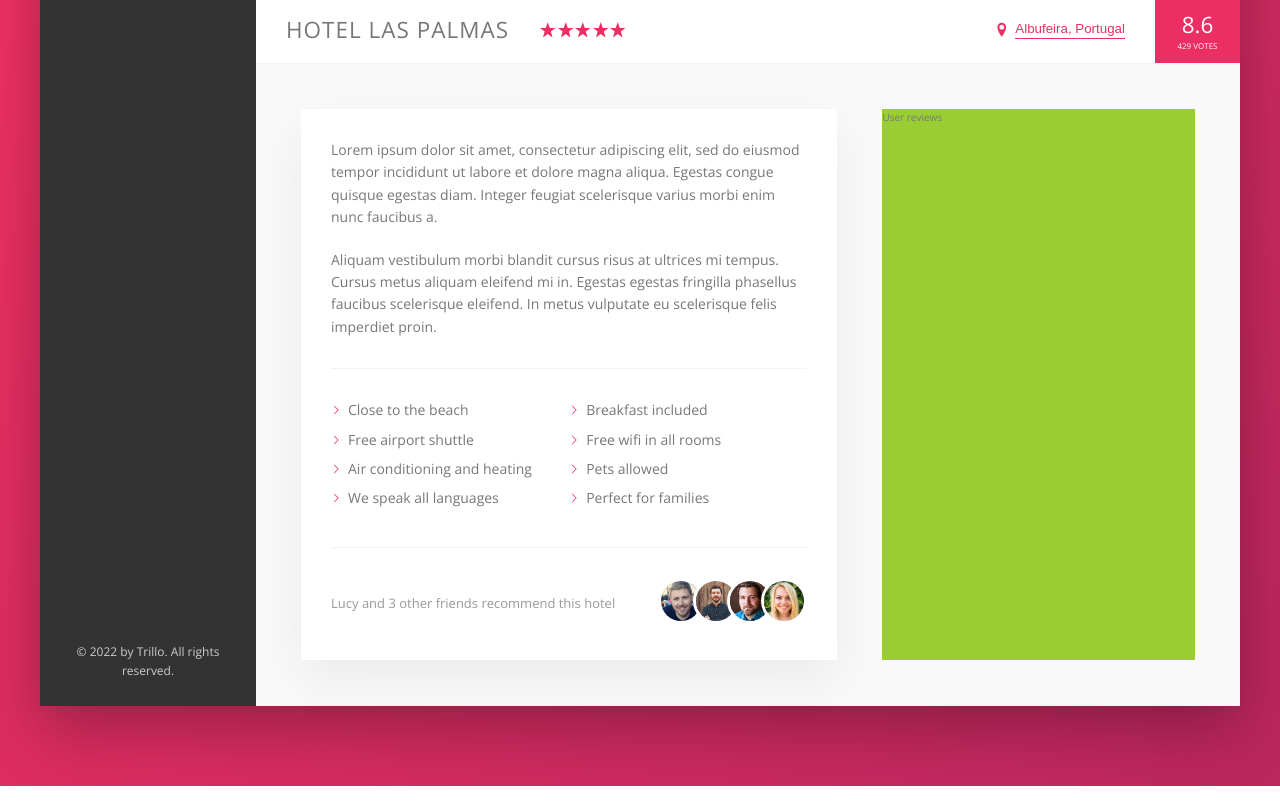
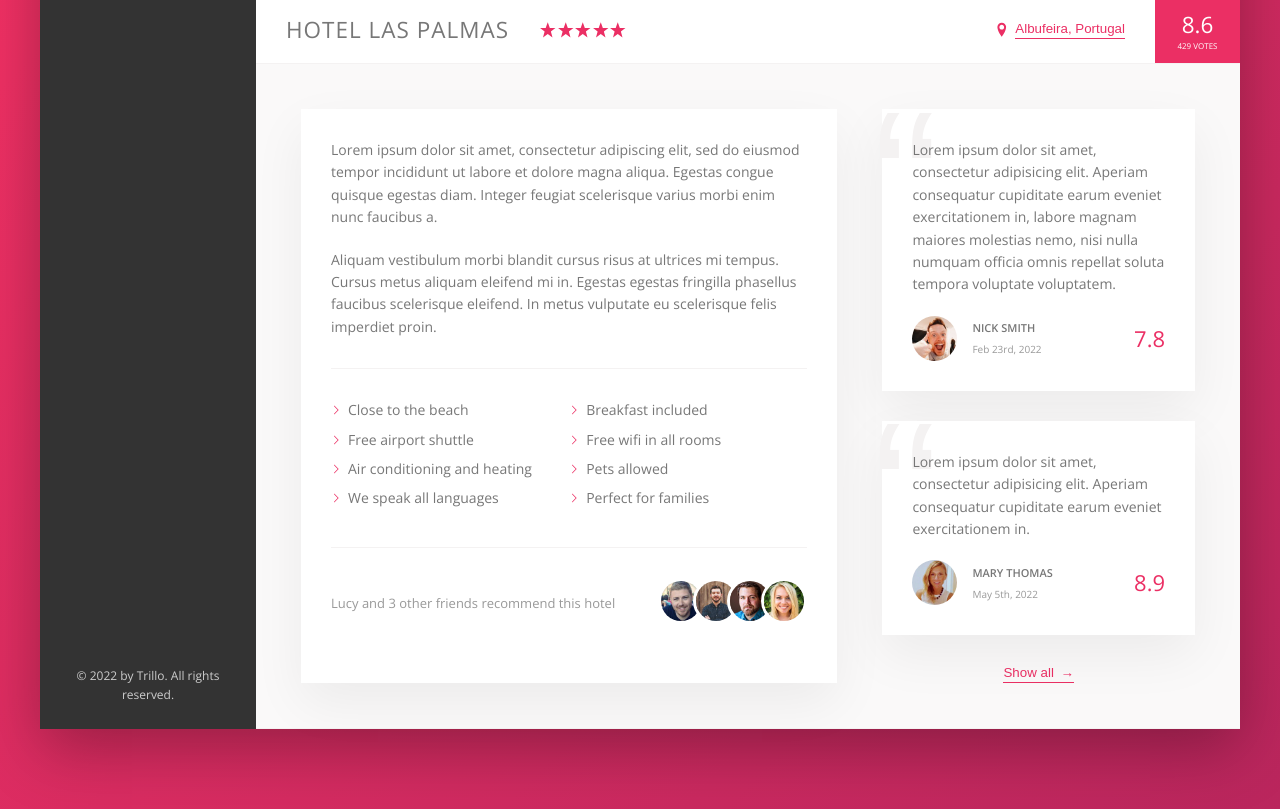
Before and after one commit to 4453735/flex-box_responsive, a plain HTML site: page index.html in a window 1280 px wide. Shown: the part 538-1347 px from the top of the page. Before the commit the page ends 1324 px from the top, so only its background shows below. Drawn offline with nearby package versions, Linux system fonts and the light colour scheme.

Commit message:
Add Review section

```diff
--- a/index.html
+++ b/index.html
@@ -162,7 +162,34 @@
                         </div>
 
                         <div class="user-reviews">
-                            User reviews
+                            <figure class="review">
+                                <blockqoute class="review__text">
+                                    Lorem ipsum dolor sit amet, consectetur adipisicing elit. Aperiam consequatur cupiditate earum eveniet exercitationem in, labore magnam maiores molestias nemo, nisi nulla numquam officia omnis repellat soluta tempora voluptate voluptatem.
+                                </blockqoute>
+                                <figcaption class="review__user">
+                                    <img src="img/user-1.jpg" alt="User 1" class="review__photo">
+                                    <div class="review__user-box">
+                                        <p class="review__user-name">Nick Smith</p>
+                                        <p class="review__user-date">Feb 23rd, 2022</p>
+                                    </div>
+                                    <div class="review__rating">7.8</div>
+                                </figcaption>
+                            </figure>
+                            <figure class="review">
+                                <blockqoute class="review__text">
+                                    Lorem ipsum dolor sit amet, consectetur adipisicing elit. Aperiam consequatur cupiditate earum eveniet exercitationem in.
+                                </blockqoute>
+                                <figcaption class="review__user">
+                                    <img src="img/user-2.jpg" alt="User 2" class="review__photo">
+                                    <div class="review__user-box">
+                                        <p class="review__user-name">Mary Thomas</p>
+                                        <p class="review__user-date">May 5th, 2022</p>
+                                    </div>
+                                    <div class="review__rating">8.9</div>
+                                </figcaption>
+                            </figure>
+
+                            <button class="btn-inline">Show all <span>&rarr;</span></button>
                         </div>
                     </div>
 
--- a/sass/_componets.scss
+++ b/sass/_componets.scss
@@ -279,8 +279,17 @@
   cursor: pointer;
   transition: all .2s;
 
+  & span {
+    margin-left: 3px;
+    transition: all .2s;
+  }
+
   &:hover {
     color: var(--color-grey-dark-1);
+
+    span {
+      margin-left: 8px;
+    }
 
   }
 
@@ -383,5 +392,67 @@
       margin-right: -1.5rem;
     }
   }
+}
 
+///////////////////////////////////////////
+// REVIEWS
+
+.review {
+  background-color: #fff;
+  box-shadow: var(--shadow-light);
+  padding: 3rem;
+  margin-bottom: 3rem;
+  position: relative;
+
+  &__text {
+    display: block;
+    margin-bottom: 2rem;
+    z-index: 10;
+    position: relative;
+  }
+
+  &__user {
+    display: flex;
+    align-items: center;
+  }
+
+  &__photo {
+    height: 4.5rem;
+    width: 4.5rem;
+    border-radius: 50%;
+    margin-right: 1.5rem;
+  }
+
+  &__user-box {
+    margin-right: auto;
+  }
+
+  &__user-name {
+    font-size: 1.1rem;
+    font-weight: 600;
+    text-transform: uppercase;
+    margin-bottom: .4rem;
+  }
+
+  &__user-date {
+    font-size: 1rem;
+    color: var(--color-grey-dark-3);
+  }
+
+  &__rating {
+    color: var(--color-primary);
+    font-size: 2.2rem;
+  }
+
+  &::before {
+    content: "\201C";
+    position: absolute;
+    top: -2.75rem;
+    left: -1rem;
+    line-height: 1;
+    font-size: 20rem;
+    color: var(--color-grey-light-2);
+    font-family: sans-serif;
+    z-index: 1;
+  }
 }
--- a/sass/_layout.scss
+++ b/sass/_layout.scss
@@ -39,6 +39,7 @@
 }
 
 .detail {
+  font-size: 1.4rem;
   display: flex;
   padding: 4.5rem;
   background-color: var(--color-grey-light-1);
@@ -46,7 +47,6 @@
 }
 
 .description {
-  font-size: 1.4rem;
   background-color: #fff;
   box-shadow: var(--shadow-light);
   padding: 3rem;
@@ -55,6 +55,9 @@
 }
 
 .user-reviews {
-  background-color: yellowgreen;
   flex: 1;
+
+  display: flex;
+  flex-direction: column;
+  align-items: center;
 }
```
Also changed, not shown: css/style.css, 1 other file.
